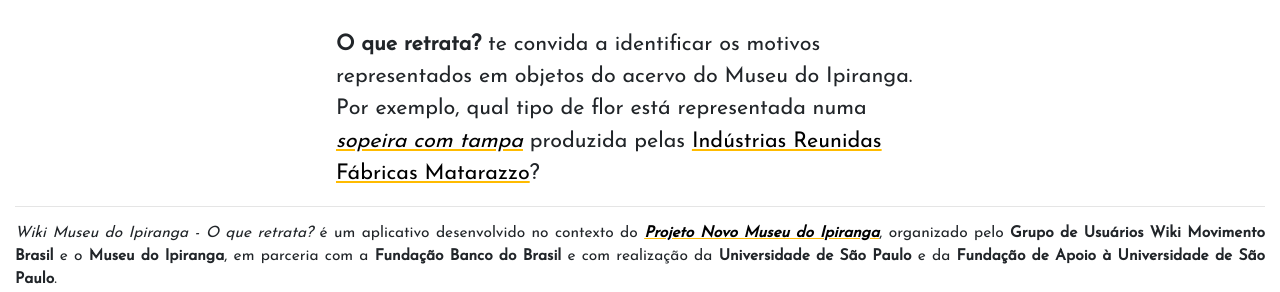
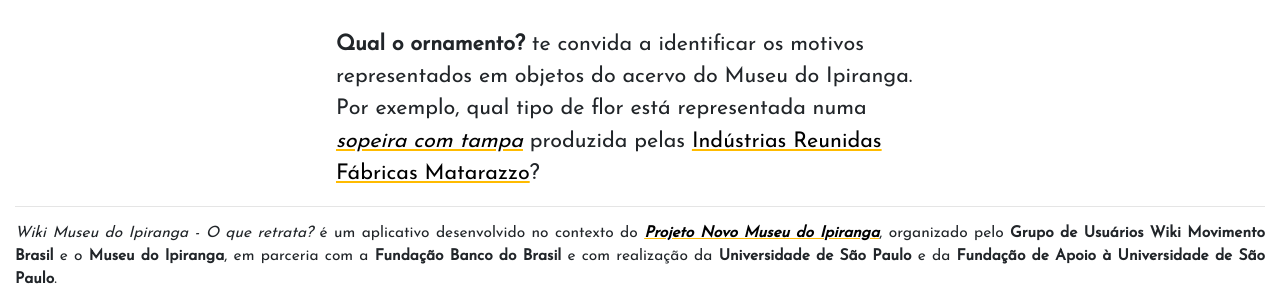
Before and after one commit to Ederporto/wikimotivos, a Flask app: page /apps in a window 1280 px wide. Shown: the part 2763-3055 px from the top of the page. Run offline with Flask 2, Linux system fonts and the light colour scheme; parts of the project's set-up code (start-up, migrations or seed data) failed here and were passed over; some libraries are stand-ins or nearby versions.

Commit message:
Updating translation

```diff
--- a/templates/apps.html
+++ b/templates/apps.html
@@ -112,7 +112,7 @@
         <div class="w3-row">
             <div class="w3-container w3-quarter"></div>
             <div class="w3-container w3-half">
-                {{ _("<b>O que retrata?</b> te convida a identificar os motivos representados em objetos do acervo do Museu do Ipiranga.") }}
+                {{ _("<b>Qual o ornamento?</b> te convida a identificar os motivos representados em objetos do acervo do Museu do Ipiranga.") }}
                 {{ _("Por exemplo, qual tipo de flor está representada numa <a target=\"_blank\" href=\"https://www.wikidata.org/Q106210419\"><i>sopeira com tampa</i></a> produzida pelas <a target=\"_blank\" href=\"https://pt.wikipedia.org/Indústrias_Reunidas_Fábricas_Matarazzo\">Indústrias Reunidas Fábricas Matarazzo</a>?") }}
             </div>
         </div>
```
Also changed, not shown: translations/en/LC_MESSAGES/messages.po, 2 other files.
